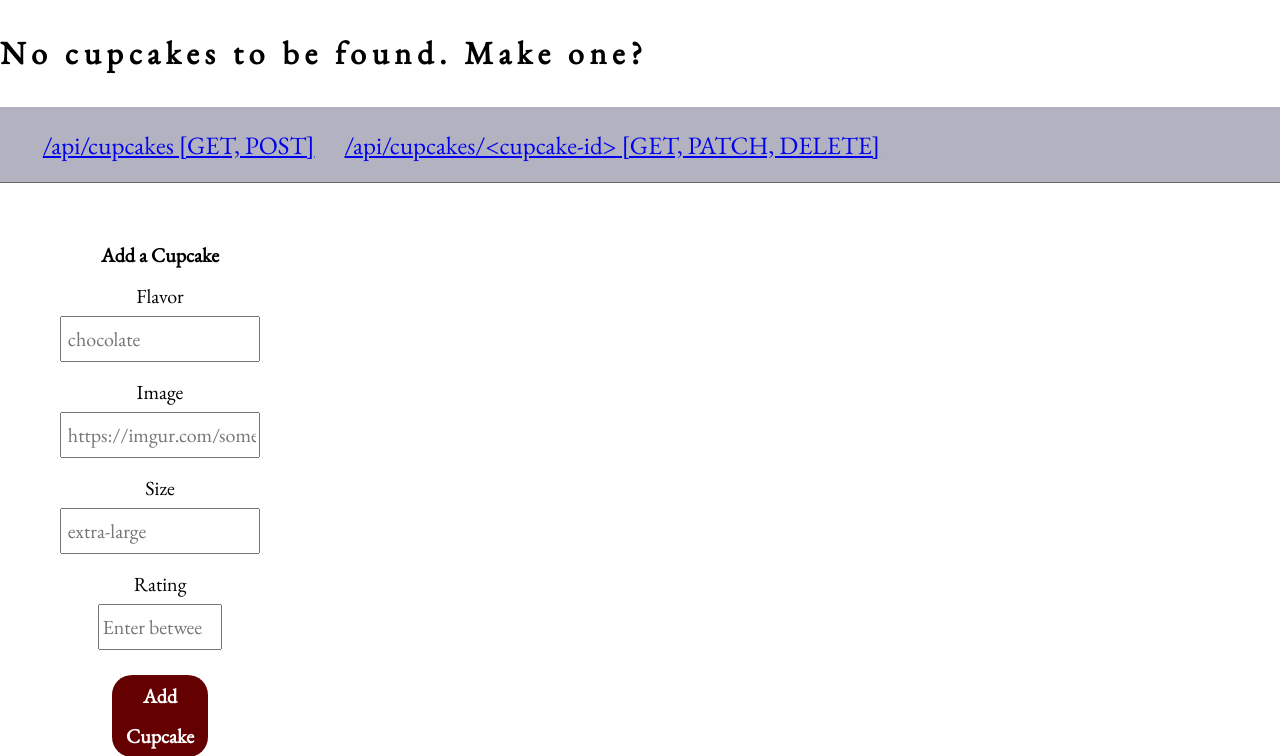
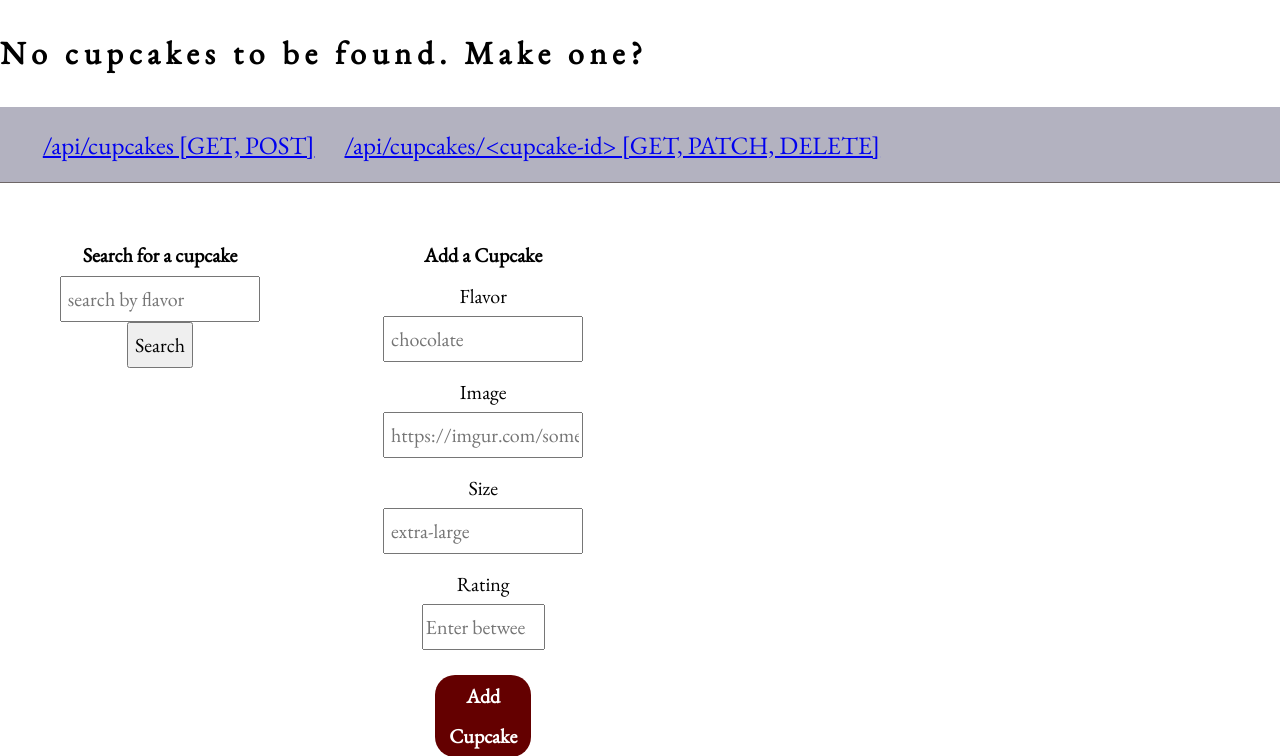
Before and after one commit to tristanbrody/REST-JSON-exercise, a Flask app: page / in a window 1280 px wide. Shown: the top 756 px of the page. Run offline with Flask 2, Linux system fonts and the light colour scheme; data that the repository does not hold is empty; some libraries are stand-ins or nearby versions.

Commit message:
some minor updates, fixed bug

```diff
--- a/app.py
+++ b/app.py
@@ -16,6 +16,13 @@ connect_db(app)
 @app.route('/')
 def home_page():
     return render_template('index.html')
+
+@app.route('/search')
+def search():
+    search = request.args['search']
+    search_formatted = '%{}%'.format(search)
+    search_results = Cupcake.query.filter(Cupcake.flavor.like(search_formatted)).all()
+    return render_template('index.html', search_results=search_results)
 
 #BE code for API
 
@@ -47,7 +54,7 @@ def create_cupcake():
 
 @app.route('/api/cupcakes/<cupcake_id>', methods=["PATCH"])
 def update_all_cupcake_fields(cupcake_id):
-    cupcake = Cupcake.query.get(cupcake_id)
+    cupcake = Cupcake.query.get_or_404(cupcake_id)
     cupcake.flavor = request.json["flavor"]
     cupcake.image = request.json.get("image")
     cupcake.size = request.json["size"]
--- a/static/app.js
+++ b/static/app.js
@@ -12,9 +12,12 @@ submitCupcakeForm.addEventListener('submit', async function (e) {
 	e.preventDefault();
 	const data = new FormData(e.target);
 	const formData = Object.fromEntries(data.entries());
-	// const res = fetch('/api/cupcakes', { method: 'POST', body: JSON.stringify(formData) });
-	const res = await axios.post('/api/cupcakes', JSON.stringify(formData));
-	// window.location.href = '';
+	const res = fetch('/api/cupcakes', {
+		method: 'POST',
+		body: JSON.stringify(formData),
+		headers: { 'Content-Type': 'application/json' }
+	});
+	window.location.href = '';
 });
 
 async function getCupcakes() {
--- a/templates/index.html
+++ b/templates/index.html
@@ -7,20 +7,34 @@
     <ul class="cupcakes-ul"></ul>
 </div>
 
+<form action="/search" class="search-cupcake-form">
+    <h3>Search for a cupcake</h3>
+    <input type="text" id="cupcake-search" name='search' placeholder="search by flavor">
+    <button>Search</button>
+</form>
+
+{% if search_results %}
+<div class="cupcake-search-results-container">
+    <ul class="cupcake-search-results-ul">
+        {% for cupcake in search_results %}
+        <li>{{cupcake.flavor}}</li>
+        {% endfor %}
+    </ul>
+</div>
+{% endif %}
 <form action="" class="add-cupcake-form">
     <h3>Add a Cupcake</h3>
     <label for="cupcake_flavor">Flavor</label>
-    <input type="text" id="cupcake_flavor" name="cupcake_flavor" placeholder='chocolate' required>
+    <input type="text" id="cupcake_flavor" name="flavor" placeholder='chocolate' required>
 
     <label for="cupcake_image">Image</label>
-    <input type="text" id="cupcake_image" name="cupcake_image" placeholder='https://imgur.com/some_image' image>
+    <input type="text" id="cupcake_image" name="image" placeholder='https://imgur.com/some_image' image>
 
     <label for="cupcake_size">Size</label>
-    <input type="text" id="cupcake_size" name="cupcake_size" placeholder='extra-large' required>
+    <input type="text" id="cupcake_size" name="size" placeholder='extra-large' required>
 
     <label for="cupcake_rating">Rating</label>
-    <input type="number" id="cupcake_rating" name="cupcake_rating" min=1 max=10 placeholder='Enter between 1-10'
-        required>
+    <input type="number" id="cupcake_rating" name="rating" min=1 max=10 placeholder='Enter between 1-10' required>
 
     <button id="add-cupcake-button" type="submit">Add Cupcake</button>
 
```
